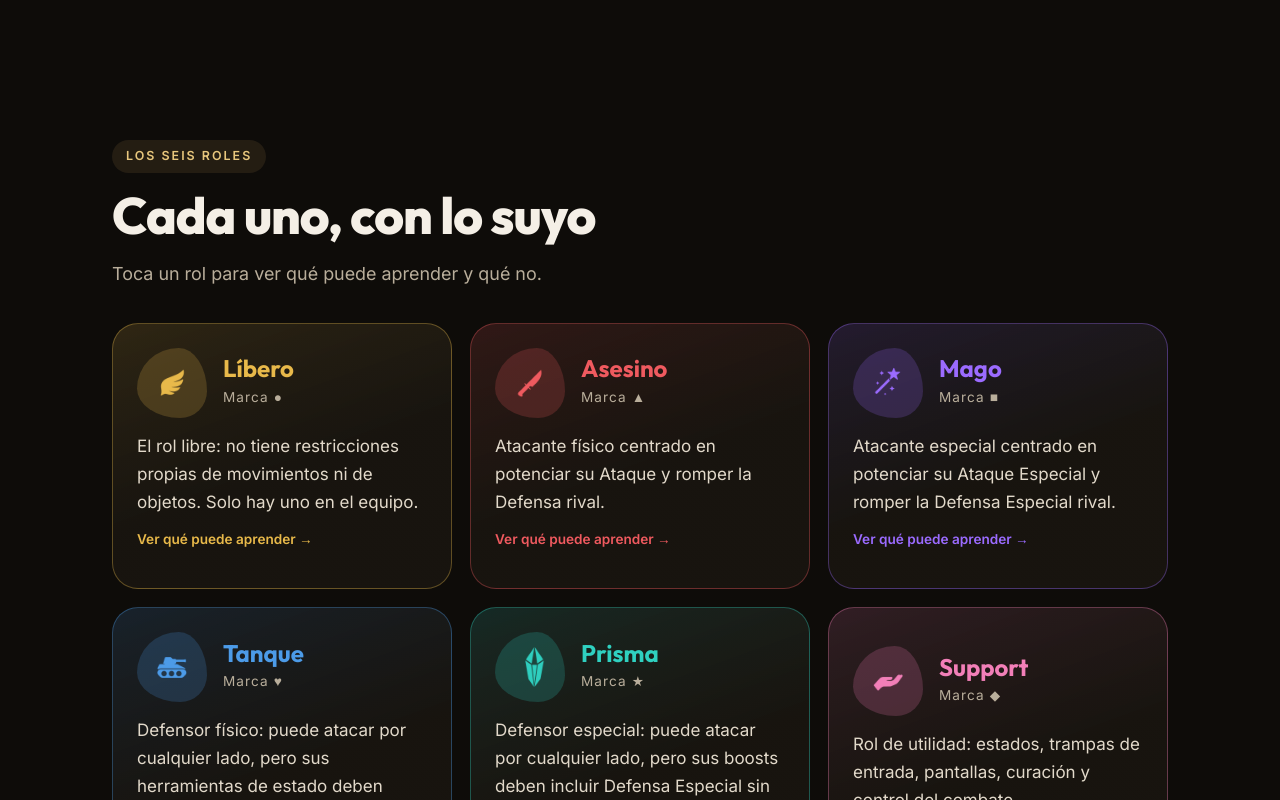
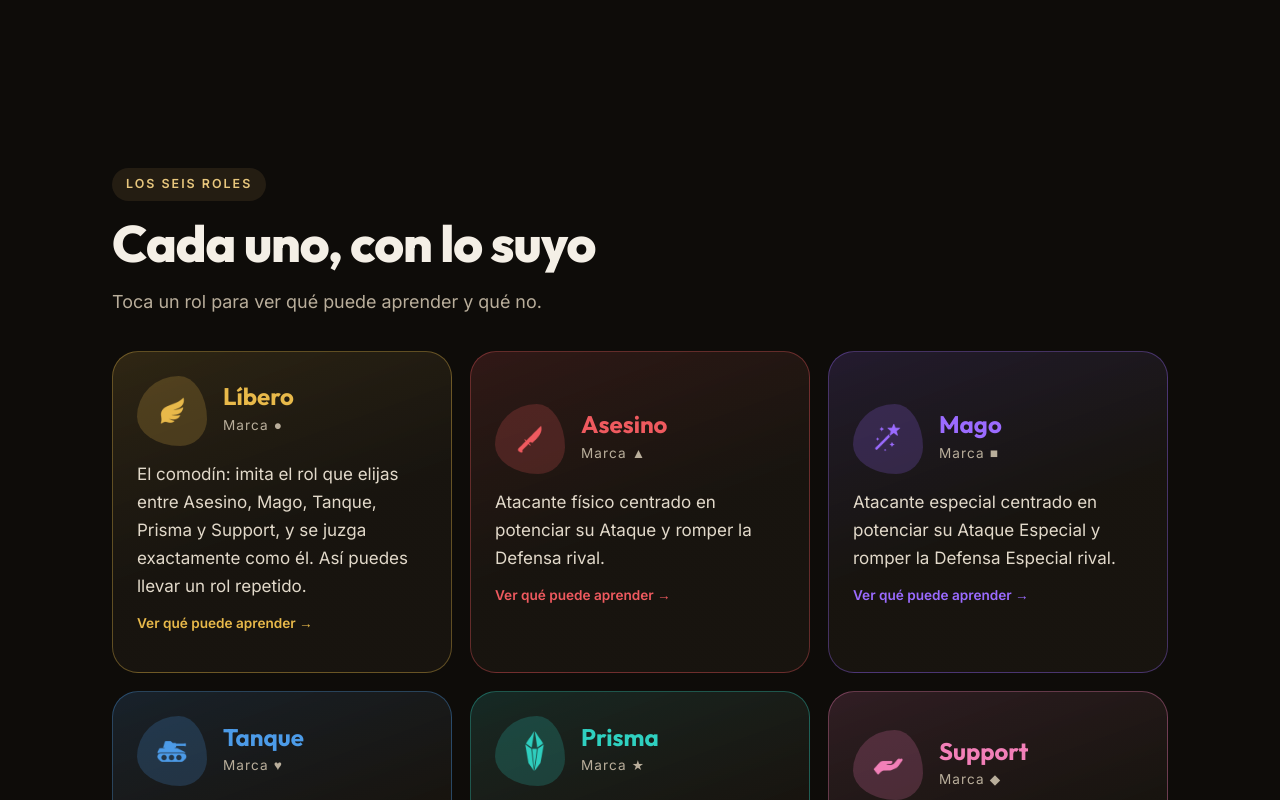
Before and after one commit to rolerun/rolerun.github.io, a plain HTML site: page index.html in a window 1280 px wide. Shown: the part 2518-3318 px from the top of the page. Drawn offline with Linux system fonts and the light colour scheme; no server answers.

Commit message:
El Líbero ya no es un rol libre: imita el rol que elijas
Actualiza la explicación de la solución y la ficha del Líbero a la regla
de RoleRun Manager v0.5.1.

Co-Authored-By: Claude Opus 5.5 <noreply@anthropic.com>

```diff
--- a/app.js
+++ b/app.js
@@ -11,9 +11,9 @@ const INSTALADOR = "RoleRunManager-Setup.exe";
 const ROLES = [
   {
     clave: "libero", nombre: "Líbero", simbolo: "●",
-    resumen: "El rol libre: no tiene restricciones propias de movimientos ni de objetos. Solo hay uno en el equipo.",
-    permitido: "Movimientos de daño físico, movimientos de daño especial y cualquier movimiento de estado.",
-    limites: "No tiene limitaciones propias del rol. Eso sí: si un movimiento se consiguió con un drafteo de otro rol, se avisa igual que cualquier otra incompatibilidad.",
+    resumen: "El comodín: imita el rol que elijas entre Asesino, Mago, Tanque, Prisma y Support, y se juzga exactamente como él. Así puedes llevar un rol repetido.",
+    permitido: "Exactamente lo que permite el rol que imita. Sus drafteos salen del conjunto de ese rol, aprende por nivel los movimientos de ese rol y sus EV son los de ese rol.",
+    limites: "Las mismas que el rol que imita. El rol se elige en RoleRun Manager, en el desplegable de su casilla, y se puede cambiar cuando quieras: desde ese momento se juzga con las reglas del nuevo.",
   },
   {
     clave: "asesino", nombre: "Asesino", simbolo: "▲",
--- a/index.html
+++ b/index.html
@@ -74,8 +74,8 @@
         <div class="solucion-texto">
           <p class="etiqueta etiqueta-clara">La solución</p>
           <h3>Cada Pokémon tiene un rol</h3>
-          <p>De tus seis Pokémon, <strong>solo uno</strong> —el <strong>Líbero</strong>— puede aprender cualquier movimiento del juego. Los otros cinco solo pueden usar los movimientos de su rol, pensados para no romper el reto.</p>
-          <p>Si te sale algo desequilibrado, es solo uno. El resto del equipo tiene ataques coherentes con lo que hace.</p>
+          <p>Cada uno de tus seis Pokémon solo puede usar los movimientos de su rol, pensados para no romper el reto. <strong>Ninguno queda libre</strong>: ni siquiera un Pokémon muy fuerte se sale de lo que su rol permite.</p>
+          <p>El <strong>Líbero</strong> es el comodín: imita el rol que elijas de los otros cinco, así que puedes llevar un rol repetido.</p>
         </div>
         <div class="solucion-roles" aria-hidden="true">
           <span class="mini-rol" style="--c: var(--libero)"><i style="--icono: url(assets/roles/libero.png)"></i></span>
```
